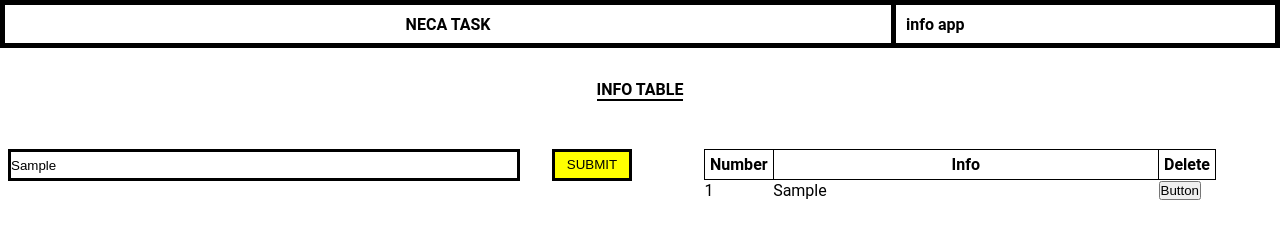
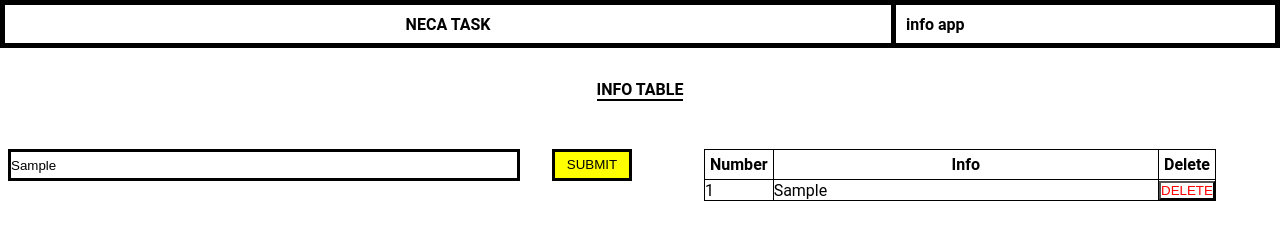
Before and after one commit to inquityy1/JS, a plain HTML site: page 4 My task/index.html in a window 1280 px wide. Both pictures are taken after typing "Sample" into the empty fields and a click on the button "SUBMIT". Drawn offline with Linux system fonts and the light colour scheme.

Commit message:
adding tr and td style and delete button style

```diff
--- a/4 My task/js/script.js
+++ b/4 My task/js/script.js
@@ -6,7 +6,7 @@
   const cell3 = row.insertCell(2);
   cell1.innerHTML = 1;
   cell2.innerHTML = myText.value;
-  cell3.innerHTML = '<button id="btn" name="btn">Button</button>';
+  cell3.innerHTML = '<button id="btn" name="btn">DELETE</button>';
 }
 
 document.getElementById("submit").addEventListener("click", upload);
--- a/4 My task/style/style.css
+++ b/4 My task/style/style.css
@@ -110,6 +110,12 @@
   width: 80%;
 }
 
-#demo {
+#btn {
   color: red;
+  background: white;
 }
+
+tr,
+td {
+  border: 1px solid black;
+}
```
